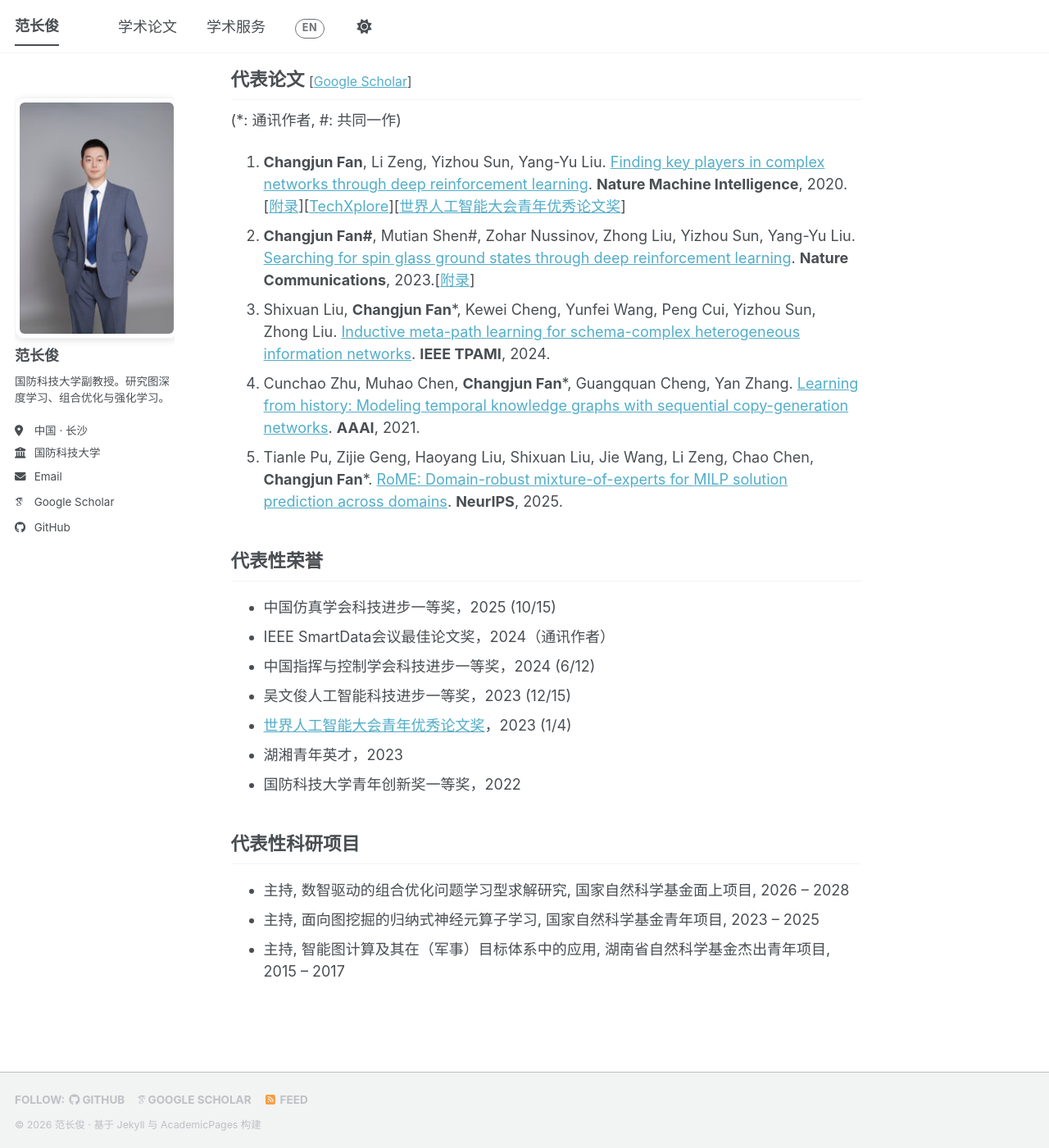
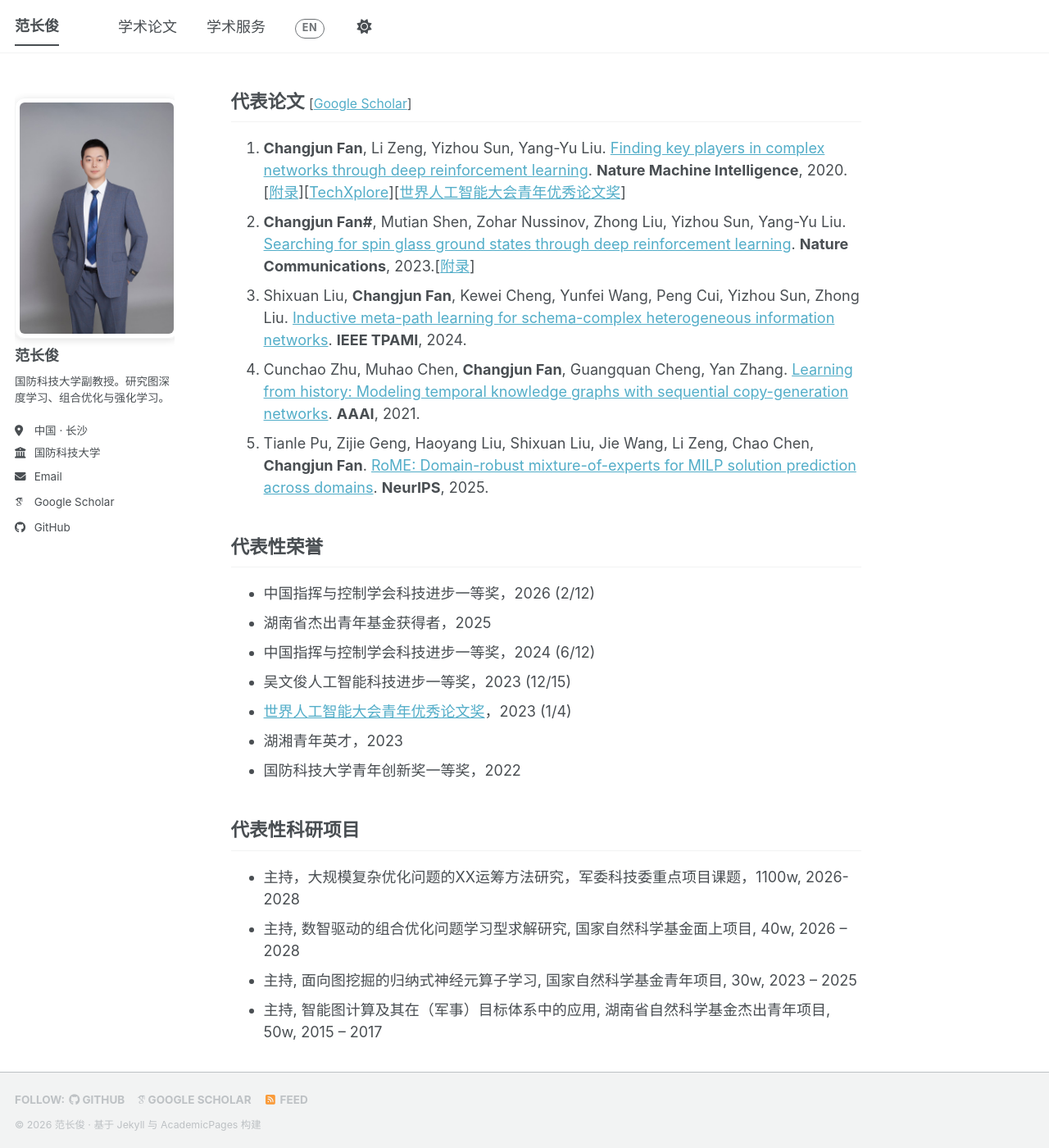
Before and after one commit to fanchangjun/fanchangjun.github.io, a Jekyll site: the page built from _pages/about.md, in a window 1280 px wide and 1400 px high, scrolled down 818 px. Shown: the whole window at 82% size. Built offline with Jekyll 4.4.1, drawn with Linux system fonts in a browser that asks for light colours; some web fonts are replaced; a script bundle is joined from its source files by our own code; library files that are not in the unit come from our copies; some of the changed text lies outside the part shown.

Commit message:
Update about.md

```diff
--- a/_pages/about.md
+++ b/_pages/about.md
@@ -11,13 +11,13 @@ redirect_from:
 
 <div class="lang-zh" markdown="1">
 
-我目前是国防科技大学（NUDT）系统工程学院副教授。本科与博士均毕业于国防科技大学；2017–2019年作为联合培养博士生在加州大学洛杉矶分校（UCLA）访学，师从[Yizhou Sun](https://web.cs.ucla.edu/~yzsun/)教授，期间还与哈佛医学院[Yang-Yu Liu](https://yangyuliu.bwh.harvard.edu/)教授密切合作。我的研究兴趣包括复杂网络、深度图学习与组合优化。
+我目前是国防科技大学（NUDT）系统工程学院副教授。本科与博士均毕业于国防科技大学；2017–2019年作为联合培养博士生在加州大学洛杉矶分校（UCLA）访学，师从[Yizhou Sun](https://web.cs.ucla.edu/~yzsun/)教授，期间还与哈佛医学院[Yang-Yu Liu](https://yangyuliu.bwh.harvard.edu/)教授密切合作。我的研究兴趣包括复杂网络、图机器学习与运筹优化。
 
 </div>
 
 <div class="lang-en" markdown="1">
 
-I am currently an Associate Professor at the College of Systems Engineering, National University of Defense Technology (NUDT), China. I received my bachelor and PhD degrees both at NUDT, where I had the fortune to be a visiting PhD student at University of California, Los Angeles (UCLA) from 2017 to 2019, advised by Prof. [Yizhou Sun](https://web.cs.ucla.edu/~yzsun/), during which I also worked closely with Prof. [Yang-Yu Liu](https://yangyuliu.bwh.harvard.edu/) from Harvard Medical School. My research interests include complex network, deep graph learning, and combinatorial optimization.
+I am currently an Associate Professor at the College of Systems Engineering, National University of Defense Technology (NUDT), China. I received my bachelor and PhD degrees both at NUDT, where I had the fortune to be a visiting PhD student at University of California, Los Angeles (UCLA) from 2017 to 2019, advised by Prof. [Yizhou Sun](https://web.cs.ucla.edu/~yzsun/), during which I also worked closely with Prof. [Yang-Yu Liu](https://yangyuliu.bwh.harvard.edu/) from Harvard Medical School. My research interests include complex network, graph machine learning, and operation research.
 
 </div>
 
@@ -67,24 +67,22 @@ I am now recruiting Master and PhD students who are passionate about research, s
 
 <div class="lang-zh" markdown="1">
 
-(*: 通讯作者, #: 共同一作)
 1. **Changjun Fan**, Li Zeng, Yizhou Sun, Yang-Yu Liu. [Finding key players in complex networks through deep reinforcement learning](/pdfs/2020FINDER_main.pdf). **Nature Machine Intelligence**, 2020. [[附录](/pdfs/2020FINDER_SI.pdf)][[TechXplore](https://techxplore.com/news/2020-06-deep-framework-key-players-complex.html)][[世界人工智能大会青年优秀论文奖](https://www.waicyop.cn/article/11)]
-2. **Changjun Fan#**, Mutian Shen#, Zohar Nussinov, Zhong Liu, Yizhou Sun, Yang-Yu Liu. [Searching for spin glass ground states through deep reinforcement learning](/pdfs/2023DIRAC_main.pdf). **Nature Communications**, 2023.[[附录](/pdfs/2023DIRAC_SI.pdf)]
-3. Shixuan Liu, **Changjun Fan***, Kewei Cheng, Yunfei Wang, Peng Cui, Yizhou Sun, Zhong Liu. [Inductive meta-path learning for schema-complex heterogeneous information networks](/pdfs/2024SchemaWalk.pdf). **IEEE TPAMI**, 2024.
-4. Cunchao Zhu, Muhao Chen, **Changjun Fan***, Guangquan Cheng, Yan Zhang. [Learning from history: Modeling temporal knowledge graphs with sequential copy-generation networks](/pdfs/2021CyGNet.pdf). **AAAI**, 2021.
-5. Tianle Pu, Zijie Geng, Haoyang Liu, Shixuan Liu, Jie Wang, Li Zeng, Chao Chen, **Changjun Fan***. [RoME: Domain-robust mixture-of-experts for MILP solution prediction across domains](/pdfs/2025RoME.pdf). **NeurIPS**, 2025.
+2. **Changjun Fan#**, Mutian Shen, Zohar Nussinov, Zhong Liu, Yizhou Sun, Yang-Yu Liu. [Searching for spin glass ground states through deep reinforcement learning](/pdfs/2023DIRAC_main.pdf). **Nature Communications**, 2023.[[附录](/pdfs/2023DIRAC_SI.pdf)]
+3. Shixuan Liu, **Changjun Fan**, Kewei Cheng, Yunfei Wang, Peng Cui, Yizhou Sun, Zhong Liu. [Inductive meta-path learning for schema-complex heterogeneous information networks](/pdfs/2024SchemaWalk.pdf). **IEEE TPAMI**, 2024.
+4. Cunchao Zhu, Muhao Chen, **Changjun Fan**, Guangquan Cheng, Yan Zhang. [Learning from history: Modeling temporal knowledge graphs with sequential copy-generation networks](/pdfs/2021CyGNet.pdf). **AAAI**, 2021.
+5. Tianle Pu, Zijie Geng, Haoyang Liu, Shixuan Liu, Jie Wang, Li Zeng, Chao Chen, **Changjun Fan**. [RoME: Domain-robust mixture-of-experts for MILP solution prediction across domains](/pdfs/2025RoME.pdf). **NeurIPS**, 2025.
 
 
 </div>
 
 <div class="lang-en" markdown="1">
 
-(*: corresponding author，#:co-first author)
 1. **Changjun Fan**, Li Zeng, Yizhou Sun, Yang-Yu Liu. [Finding key players in complex networks through deep reinforcement learning](/pdfs/2020FINDER_main.pdf). **Nature Machine Intelligence**, 2020. [[Supplementary Information](/pdfs/2020FINDER_SI.pdf)][[TechXplore](https://techxplore.com/news/2020-06-deep-framework-key-players-complex.html)][[WAIC Youth Outstanding Paper](https://www.waicyop.cn/article/11)]
 2. **Changjun Fan#**, Mutian Shen#, Zohar Nussinov, Zhong Liu, Yizhou Sun, Yang-Yu Liu. [Searching for spin glass ground states through deep reinforcement learning](/pdfs/2023DIRAC_main.pdf). **Nature Communications**, 2023.[[Supplementary Information](/pdfs/2023DIRAC_SI.pdf)]
-3. Shixuan Liu, **Changjun Fan***, ,Kewei Cheng, Yunfei Wang, Peng Cui, Yizhou Sun, Zhong Liu. [Inductive meta-path learning for schema-complex heterogeneous information networks](/pdfs/2024SchemaWalk.pdf). **IEEE TPAMI**, 2024.
-4. Cunchao Zhu, Muhao Chen, **Changjun Fan***, Guangquan Cheng, Yan Zhang [Learning from history: Modeling temporal knowledge graphs with sequential copy-generation networks](/pdfs/2021CyGNet.pdf). **AAAI**, 2021.
-5. Tianle Pu, Zijie Geng, Haoyang Liu, Shixuan Liu, Jie Wang, Li Zeng, Chao Chen, **Changjun Fan***. [RoME: Domain-robust mixture-of-experts for MILP solution prediction across domains](/pdfs/2025RoME.pdf) **NeurIPS**, 2025.
+3. Shixuan Liu, **Changjun Fan**, ,Kewei Cheng, Yunfei Wang, Peng Cui, Yizhou Sun, Zhong Liu. [Inductive meta-path learning for schema-complex heterogeneous information networks](/pdfs/2024SchemaWalk.pdf). **IEEE TPAMI**, 2024.
+4. Cunchao Zhu, Muhao Chen, **Changjun Fan**, Guangquan Cheng, Yan Zhang [Learning from history: Modeling temporal knowledge graphs with sequential copy-generation networks](/pdfs/2021CyGNet.pdf). **AAAI**, 2021.
+5. Tianle Pu, Zijie Geng, Haoyang Liu, Shixuan Liu, Jie Wang, Li Zeng, Chao Chen, **Changjun Fan**. [RoME: Domain-robust mixture-of-experts for MILP solution prediction across domains](/pdfs/2025RoME.pdf) **NeurIPS**, 2025.
 
 </div>
 
@@ -92,8 +90,8 @@ I am now recruiting Master and PhD students who are passionate about research, s
 
 <div class="lang-zh" markdown="1">
 
-- 中国仿真学会科技进步一等奖，2025 (10/15)
-- IEEE SmartData会议最佳论文奖，2024（通讯作者）
+- 中国指挥与控制学会科技进步一等奖，2026 (2/12)
+- 湖南省杰出青年基金获得者，2025
 - 中国指挥与控制学会科技进步一等奖，2024 (6/12)
 - 吴文俊人工智能科技进步一等奖，2023 (12/15)
 - [世界人工智能大会青年优秀论文奖](https://www.waicyop.cn/article/11)，2023 (1/4)
@@ -104,8 +102,9 @@ I am now recruiting Master and PhD students who are passionate about research, s
 
 <div class="lang-en" markdown="1">
 
-- First Prize of the Science and Technology Progress Award, awarded by China Simulation Society, 2025 (10/15)
-- Best Paper Award of IEEE SmartData, 2024 (Corresponding author)
+- First Prize of the CICC Science and Technology Progress Award, awarded by Chinese Institute of Command and Control Society, 2026 (2/12)
+- Outstanding Young Talent Fund recipient from Hunan Province, 2026
+- First Prize of the CICC Science and Technology Progress Award, awarded by Chinese Institute of Command and Control Society, 2024 (6/12)
 - First Prize of the Wu Wenjun Artificial Intelligence Science and Technology Progress Award, awarded by Wu Wenjun Artificial Intelligence Society, 2023 (12/15)
 - [World Artificial Intelligence Conference Youth Outstanding Paper (WAICYOP) Award](https://www.waicyop.cn/article/11), 2023 (1/4)
 - The Science and Technology Innovation Program of Hunan Province, awarded by Department of Science and Technology of Hunan, 2023
@@ -117,16 +116,18 @@ I am now recruiting Master and PhD students who are passionate about research, s
 
 <div class="lang-zh" markdown="1">
 
-- 主持, 数智驱动的组合优化问题学习型求解研究, 国家自然科学基金面上项目, 2026 – 2028
-- 主持, 面向图挖掘的归纳式神经元算子学习, 国家自然科学基金青年项目, 2023 – 2025
-- 主持, 智能图计算及其在（军事）目标体系中的应用, 湖南省自然科学基金杰出青年项目, 2015 – 2017
+- 主持，大规模复杂优化问题的XX运筹方法研究，军委科技委重点项目课题，1100w, 2026-2028
+- 主持, 数智驱动的组合优化问题学习型求解研究, 国家自然科学基金面上项目, 40w, 2026 – 2028
+- 主持, 面向图挖掘的归纳式神经元算子学习, 国家自然科学基金青年项目, 30w,  2023 – 2025
+- 主持, 智能图计算及其在（军事）目标体系中的应用, 湖南省自然科学基金杰出青年项目, 50w, 2015 – 2017
 
 </div>
 
 <div class="lang-en" markdown="1">
 
-- PI, Research on Data-Intelligence-Driven Learning-Based Solving of Combinatorial Optimization Problems, NSFC General Project, 2026 - 2028
-- PI, Inductive Neural Operator Learning for Graph Mining, NSFC Project for Young Scholars, 2023 – 2025
-- PI, Intelligent Graph Computing and Its Application in (Military) Target Systems, Hunan Provincial NSF for Excellent Young Scholars, 2015 – 2017
-
+- PI, Research on XX operation research methods for large-scale complex optimization problems, Key Project Sub‑topic of the Central Military Science and Technology Commission, 1100w, 2026-2028
+- PI, Research on Data-Intelligence-Driven Learning-Based Solving of Combinatorial Optimization Problems, NSFC General Project, 40w, 2026 - 2028
+- PI, Inductive Neural Operator Learning for Graph Mining, NSFC Project for Young Scholars, 30w, 2023 – 2025
+- PI, Intelligent Graph Computing and Its Application in (Military) Target Systems, Hunan Provincial NSF for Excellent Young Scholars, 50w, 2015 – 2017
+-
 </div>
```
Also changed, not shown: other parts of _pages/about.md (+4 -4 lines).
